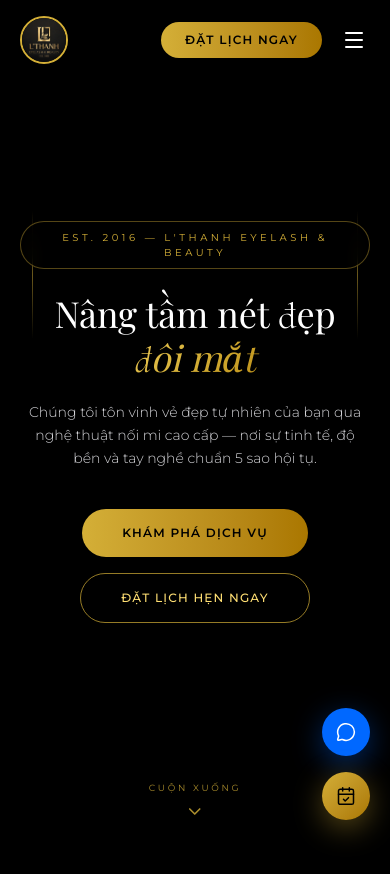
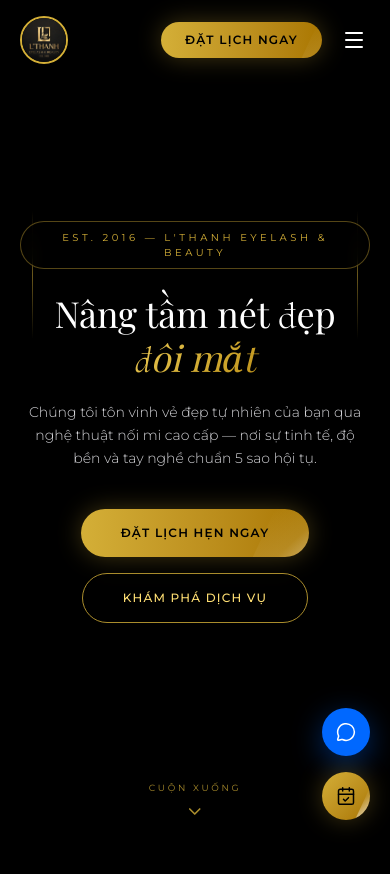
Before and after one commit to lauphatloi/demo, a React (Vite) app: page / in a window 390 px wide. Shown: the top 874 px of the page. Built offline with nearby package versions, Linux system fonts and the light colour scheme; a web font is replaced by a local one.

Commit message:
update: latest changes

```diff
--- a/src/components/Academy.tsx
+++ b/src/components/Academy.tsx
@@ -233,7 +233,7 @@ export default function Academy() {
           <div className="academy-item mt-10">
             <button
               onClick={() => document.querySelector('#booking')?.scrollIntoView({ behavior: 'smooth' })}
-              className="shiny-hover bg-gradient-to-r from-[#D4AF37] to-[#AA7700] text-black font-sans font-semibold text-xs py-4 px-10 rounded-full uppercase tracking-widest hover:scale-105 hover:shadow-[0_0_30px_rgba(212,175,55,0.4)] transition-all duration-300"
+              className="btn-shimmer shiny-hover bg-gradient-to-r from-[#D4AF37] to-[#AA7700] text-black font-sans font-semibold text-xs py-4 px-10 rounded-full uppercase tracking-widest cursor-pointer shadow-[0_0_30px_rgba(212,175,55,0.4)]"
             >
               Nhận tư vấn khóa học
             </button>
--- a/src/components/BookingForm.tsx
+++ b/src/components/BookingForm.tsx
@@ -267,7 +267,7 @@ export default function BookingForm() {
               {/* Submit */}
               <button
                 type="submit"
-                className="shiny-hover w-full bg-gradient-to-r from-[#D4AF37] to-[#AA7700] text-black font-sans font-semibold text-xs py-4 rounded-xl uppercase tracking-widest hover:scale-[1.02] hover:shadow-[0_10px_30px_rgba(212,175,55,0.35)] transition-all duration-300 mt-2"
+                className="btn-shimmer shiny-hover w-full bg-gradient-to-r from-[#D4AF37] to-[#AA7700] text-black font-sans font-bold text-xs py-4 rounded-xl uppercase tracking-widest cursor-pointer shadow-[0_10px_35px_rgba(212,175,55,0.35)] mt-2"
               >
                 Xác nhận đặt lịch
               </button>
--- a/src/components/FloatingActions.tsx
+++ b/src/components/FloatingActions.tsx
@@ -82,11 +82,11 @@ export default function FloatingActions() {
         <button
           onClick={() => document.querySelector('#booking')?.scrollIntoView({ behavior: 'smooth' })}
           aria-label="Book Now"
-          className="relative flex w-12 h-12 md:w-14 md:h-14 bg-gradient-to-br from-[#D4AF37] to-[#AA7700] rounded-full items-center justify-center text-black shadow-[0_8px_30px_rgba(212,175,55,0.4)] hover:scale-110 transition-transform duration-300 group"
+          className="btn-shimmer shiny-hover relative flex w-12 h-12 md:w-14 md:h-14 bg-gradient-to-br from-[#D4AF37] to-[#AA7700] rounded-full items-center justify-center text-black shadow-[0_8px_30px_rgba(212,175,55,0.5)] hover:scale-110 transition-transform duration-300 group cursor-pointer"
         >
-          <CalendarCheck className="w-5 h-5 md:w-6 md:h-6" strokeWidth={1.8} />
+          <CalendarCheck className="w-5 h-5 md:w-6 md:h-6 relative z-10" strokeWidth={1.8} />
           {/* Tooltip */}
-          <span className="absolute right-full mr-3 bg-[#D4AF37] text-black font-sans font-semibold text-[10px] tracking-wider uppercase px-3 py-1.5 rounded-lg whitespace-nowrap opacity-0 group-hover:opacity-100 transition-opacity duration-300 pointer-events-none shadow-lg">
+          <span className="absolute right-full mr-3 bg-[#D4AF37] text-black font-sans font-semibold text-[10px] tracking-wider uppercase px-3 py-1.5 rounded-lg whitespace-nowrap opacity-0 group-hover:opacity-100 transition-opacity duration-300 pointer-events-none shadow-lg z-20">
             Đặt lịch
           </span>
         </button>
--- a/src/components/Hero.tsx
+++ b/src/components/Hero.tsx
@@ -164,16 +164,16 @@ export default function Hero() {
           {/* CTA Buttons */}
           <div className="flex flex-col sm:flex-row items-center gap-4">
             <button
+              onClick={() => document.querySelector('#booking')?.scrollIntoView({ behavior: 'smooth' })}
+              className="btn-shimmer shiny-hover bg-gradient-to-r from-[#D4AF37] to-[#AA7700] text-black font-sans font-semibold text-xs py-4 px-10 rounded-full uppercase tracking-widest cursor-pointer shadow-[0_0_30px_rgba(212,175,55,0.4)]"
+            >
+              Đặt lịch hẹn ngay
+            </button>
+            <button
               onClick={() => document.querySelector('#services')?.scrollIntoView({ behavior: 'smooth' })}
-              className="shiny-hover bg-gradient-to-r from-[#D4AF37] to-[#AA7700] text-black font-sans font-semibold text-xs py-4 px-10 rounded-full uppercase tracking-widest transition-all duration-300 hover:scale-105 hover:shadow-[0_0_30px_rgba(212,175,55,0.5)]"
+              className="shiny-hover border border-[#D4AF37]/80 text-[#FFDF73] font-sans font-medium text-xs py-4 px-10 rounded-full uppercase tracking-widest transition-all duration-300 hover:bg-[#D4AF37]/15 hover:border-[#D4AF37] backdrop-blur-sm cursor-pointer"
             >
               Khám phá dịch vụ
-            </button>
-            <button
-              onClick={() => document.querySelector('#booking')?.scrollIntoView({ behavior: 'smooth' })}
-              className="shiny-hover border border-[#D4AF37]/70 text-[#FFDF73] font-sans font-medium text-xs py-4 px-10 rounded-full uppercase tracking-widest transition-all duration-300 hover:bg-[#D4AF37]/15 hover:border-[#D4AF37] backdrop-blur-sm"
-            >
-              Đặt lịch hẹn ngay
             </button>
           </div>
         </div>
--- a/src/components/Navbar.tsx
+++ b/src/components/Navbar.tsx
@@ -114,7 +114,7 @@ export default function Navbar() {
           <div className="nav-item flex items-center gap-4">
             <button
               onClick={() => scrollTo('#booking')}
-              className="shiny-hover bg-gradient-to-r from-[#D4AF37] to-[#AA7700] text-black font-sans font-semibold text-xs py-2.5 px-6 rounded-full uppercase tracking-widest transition-all duration-300 hover:scale-105 hover:shadow-[0_0_20px_rgba(212,175,55,0.5)]"
+              className="btn-shimmer shiny-hover bg-gradient-to-r from-[#D4AF37] to-[#AA7700] text-black font-sans font-semibold text-xs py-2.5 px-6 rounded-full uppercase tracking-widest cursor-pointer"
             >
               Đặt Lịch Ngay
             </button>
@@ -145,7 +145,7 @@ export default function Navbar() {
           ))}
           <button
             onClick={() => scrollTo('#booking')}
-            className="shiny-hover mt-6 bg-gradient-to-r from-[#D4AF37] to-[#AA7700] text-black font-sans font-semibold text-sm py-4 px-12 rounded-full uppercase tracking-widest"
+            className="btn-shimmer shiny-hover mt-6 bg-gradient-to-r from-[#D4AF37] to-[#AA7700] text-black font-sans font-semibold text-sm py-4 px-12 rounded-full uppercase tracking-widest cursor-pointer"
           >
             Đặt Lịch Ngay
           </button>
--- a/src/components/Services.tsx
+++ b/src/components/Services.tsx
@@ -195,7 +195,7 @@ export default function Services() {
         <div className="text-center mt-14">
           <button
             onClick={() => document.querySelector('#booking')?.scrollIntoView({ behavior: 'smooth' })}
-            className="shiny-hover border border-[#D4AF37]/60 text-[#D4AF37] hover:text-black hover:bg-[#D4AF37] font-sans text-xs py-4 px-10 rounded-full uppercase tracking-widest transition-all duration-300 font-semibold shadow-[0_0_20px_rgba(212,175,55,0.15)]"
+            className="btn-shimmer shiny-hover bg-gradient-to-r from-[#D4AF37] to-[#AA7700] text-black font-sans text-xs py-4 px-10 rounded-full uppercase tracking-widest transition-all duration-300 font-bold shadow-[0_0_25px_rgba(212,175,55,0.4)] cursor-pointer"
           >
             Tư vấn chọn kiểu mi phù hợp
           </button>
--- a/src/index.css
+++ b/src/index.css
@@ -58,9 +58,9 @@ body::-webkit-scrollbar {
 }
 
 /* =====================================================
-   SHINY HOVER EFFECT
+   SHINY SWEEPING EFFECT (CONTINUOUS + HOVER)
    A glossy, diagonal light streak (glass wipe) sweeping
-   smoothly from top-left to bottom-right across the element
+   across buttons and elements to catch user attention
    ===================================================== */
 .shiny-hover {
   position: relative;
@@ -70,14 +70,16 @@ body::-webkit-scrollbar {
 .shiny-hover::after {
   content: '';
   position: absolute;
-  top: -60%;
-  left: -120%;
-  width: 60%;
-  height: 220%;
+  top: -70%;
+  left: -130%;
+  width: 70%;
+  height: 240%;
   background: linear-gradient(
     115deg,
     rgba(255, 255, 255, 0) 0%,
-    rgba(255, 255, 255, 0.25) 50%,
+    rgba(255, 255, 255, 0.08) 25%,
+    rgba(255, 255, 255, 0.65) 50%,
+    rgba(255, 255, 255, 0.08) 75%,
     rgba(255, 255, 255, 0) 100%
   );
   transform: skewX(-25deg);
@@ -87,7 +89,50 @@ body::-webkit-scrollbar {
 }
 
 .shiny-hover:hover::after {
-  left: 190%;
+  left: 200%;
+}
+
+/* Continuous sweeping light ray for Primary CTA / Booking buttons */
+.btn-shimmer {
+  position: relative;
+  overflow: hidden;
+  box-shadow: 0 0 25px rgba(212, 175, 55, 0.3);
+  transition: all 0.35s ease;
+}
+
+.btn-shimmer::before {
+  content: '';
+  position: absolute;
+  top: 0;
+  left: -140%;
+  width: 100%;
+  height: 100%;
+  background: linear-gradient(
+    120deg,
+    transparent 0%,
+    rgba(255, 255, 255, 0.1) 20%,
+    rgba(255, 255, 255, 0.75) 50%,
+    rgba(255, 255, 255, 0.1) 80%,
+    transparent 100%
+  );
+  transform: skewX(-25deg);
+  animation: shimmerSweep 3.2s infinite cubic-bezier(0.4, 0, 0.2, 1);
+  z-index: 5;
+  pointer-events: none;
+}
+
+.btn-shimmer:hover {
+  box-shadow: 0 0 40px rgba(212, 175, 55, 0.65), 0 0 15px rgba(255, 223, 115, 0.45);
+  transform: translateY(-2px) scale(1.03);
+}
+
+@keyframes shimmerSweep {
+  0% {
+    left: -140%;
+  }
+  30%, 100% {
+    left: 220%;
+  }
 }
 
 /* =====================================================
```
